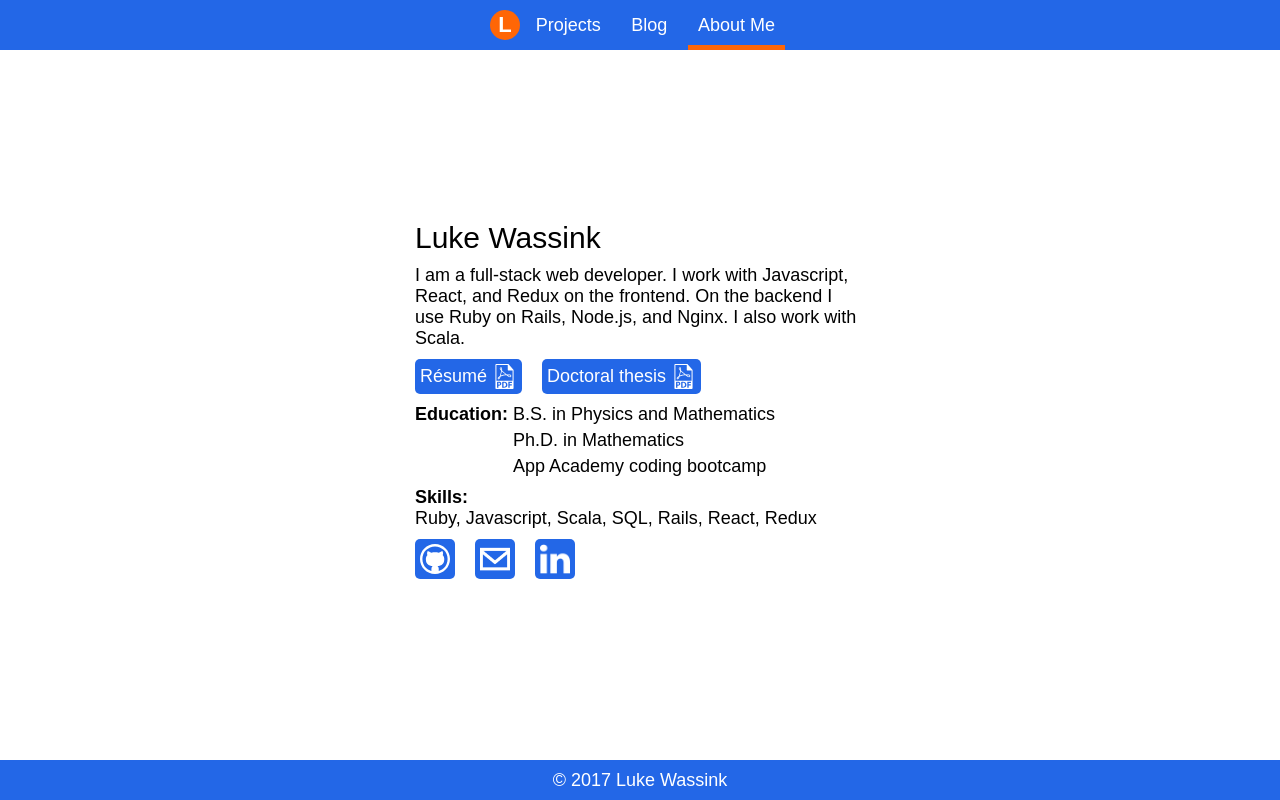
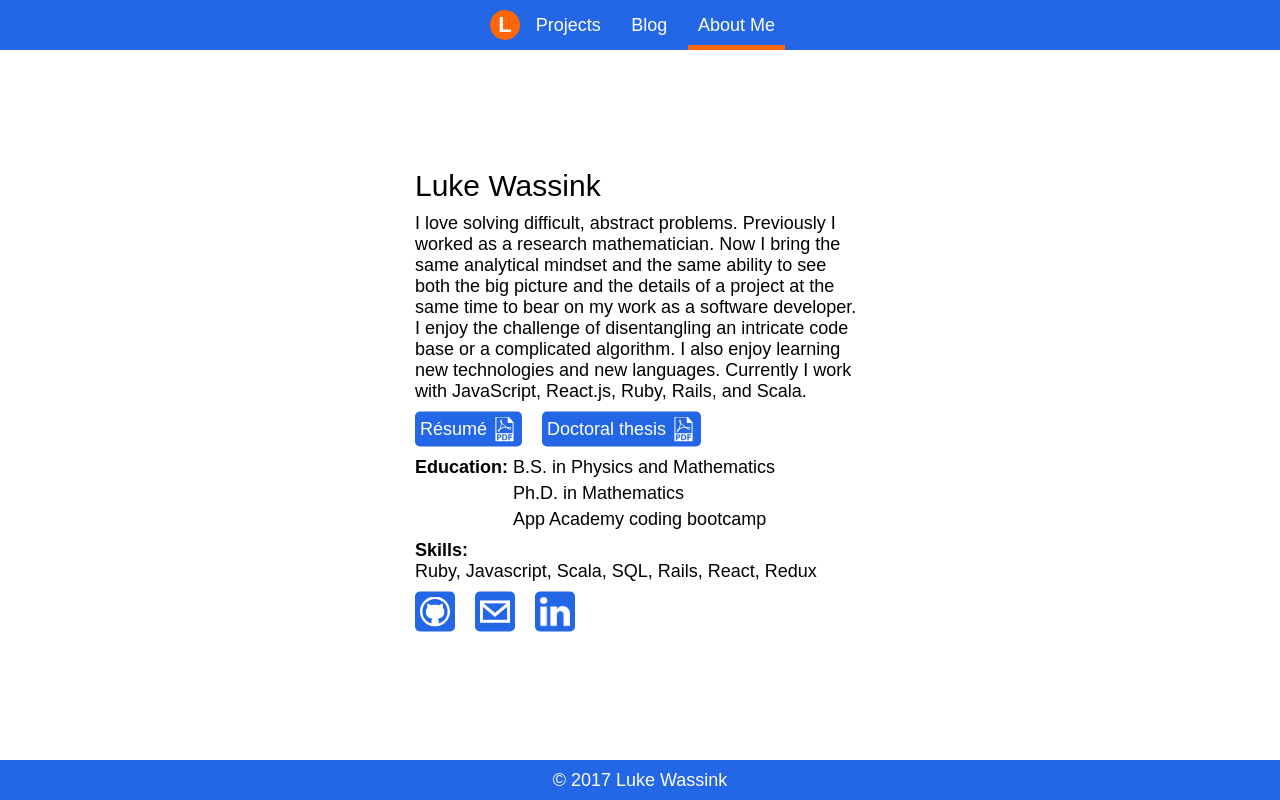
Before and after one commit to lwassink/personal-site, a React app in the folder frontend/: page /about-me in a window 1280 px wide. Built offline with nearby package versions, Linux system fonts and the light colour scheme; a web font is replaced by a local one.

Commit message:
update content

```diff
--- a/frontend/src/components/AboutMe.jsx
+++ b/frontend/src/components/AboutMe.jsx
@@ -14,10 +14,12 @@ class AboutMe extends React.Component {
         <div className="about-me center">
           <h1>Luke Wassink</h1>
           <section>
-            I am a full-stack web developer.
-            I work with Javascript, React, and Redux on the frontend.
-            On the backend I use Ruby on Rails, Node.js, and Nginx.
-            I also work with Scala.
+            I love solving difficult, abstract problems.
+            Previously I worked as a research mathematician.
+            Now I bring the same analytical mindset and the same ability to see both the big picture and the details of a project at the same time to bear on my work as a software developer.
+            I enjoy the challenge of disentangling an intricate code base or a complicated algorithm.
+            I also enjoy learning new technologies and new languages.
+            Currently I work with JavaScript, React.js, Ruby, Rails, and Scala.
           </section>
           <section>
             <PDFTag
--- a/frontend/src/components/splash/SplashHeader.jsx
+++ b/frontend/src/components/splash/SplashHeader.jsx
@@ -6,7 +6,7 @@ export default () => (
   <div className="splash-section splash-header">
     <img src="/assets/images/luke-wassink-headshot.jpg" />
     <h1>Luke&nbsp;Wassink</h1>
-    <h3>Web developer</h3>
+    <h3>Software developer</h3>
     <PDFTag
     label="R&eacute;sum&eacute;"
     url="/assets/luke-wassink-resume.pdf"
```
